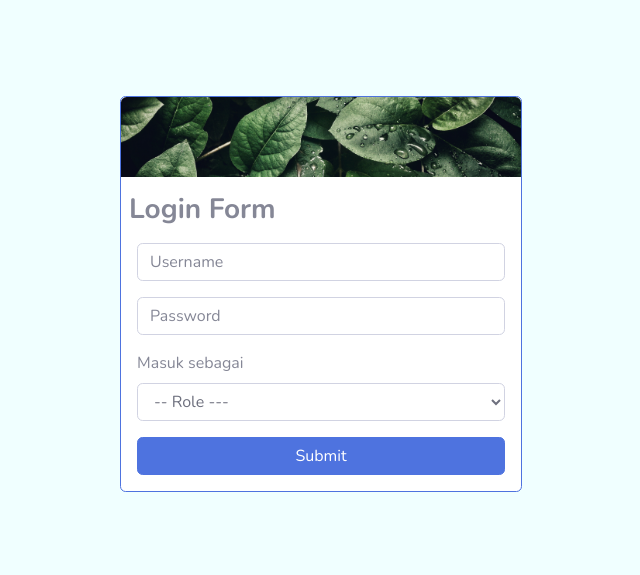
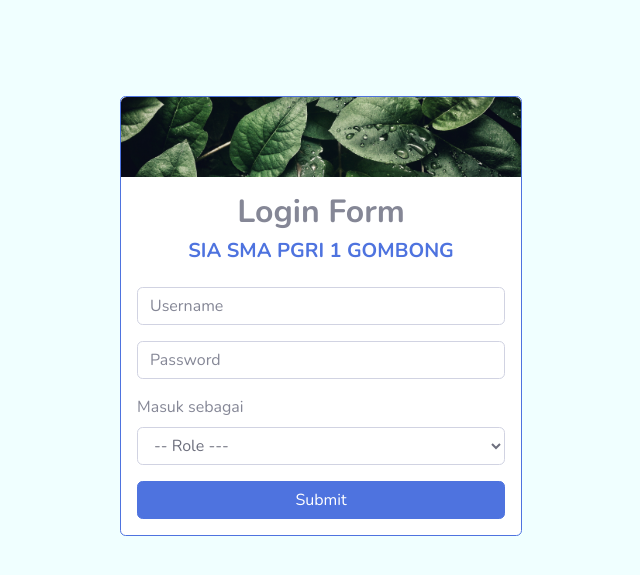
Before and after one commit to yusufseptian/sia-smarigo, a CodeIgniter 4 app: template app/Views/auth/other.php in a window 1280 px wide. Shown: the top 575 px of the page, without its empty margins (319-959 px from the left). Run offline with PHP 8.4 and a stand-in for CodeIgniter, Linux system fonts and the light colour scheme; the template is opened without the code that fills it, so the values that code supplies are empty; some libraries are stand-ins or nearby versions.

Commit message:
login rodo wagu

```diff
--- a/app/Views/auth/admin.php
+++ b/app/Views/auth/admin.php
@@ -3,7 +3,10 @@
 <div class="row bg-white  mt-5 border border-primary rounded pb-3">
     <div class="col-12 p-0 text-black">
         <img src="<?= base_url('assets/img/bg-login.jpg') ?>" class="img-fluid w-100 mb-3 rounded-top" style="height: 80px; object-fit: cover;">
-        <h3 class="mx-2 mb-3 font-weight-bold">Login Form</h3>
+        <div class="mx-2 mb-4 text-center">
+            <h2 class="font-weight-bold">Login Admin</h2>
+            <h5 class="text-primary font-weight-bold">SIA SMA PGRI 1 GOMBONG</h5>
+        </div>
         <form action="<?= base_url('auth/login') ?>" method="post" style="width: 400px;" class="px-3">
             <?php if (session('wrongData')) : ?>
                 <div class="alert alert-danger my-2" role="alert" id="alert">
--- a/app/Views/auth/other.php
+++ b/app/Views/auth/other.php
@@ -3,7 +3,10 @@
 <div class="row bg-white  mt-5 border border-primary rounded pb-3">
     <div class="col-12 p-0 text-black">
         <img src="<?= base_url('assets/img/bg-login.jpg') ?>" class="img-fluid w-100 mb-3 rounded-top" style="height: 80px; object-fit: cover;">
-        <h3 class="mx-2 mb-3 font-weight-bold">Login Form</h3>
+        <div class="mx-2 mb-4 text-center">
+            <h2 class="font-weight-bold">Login Form</h2>
+            <h5 class="text-primary font-weight-bold">SIA SMA PGRI 1 GOMBONG</h5>
+        </div>
         <form action="<?= base_url('auth/login') ?>" method="post" style="width: 400px;" class="px-3">
             <?php if (session('wrongData')) : ?>
                 <div class="alert alert-danger my-2" role="alert" id="alert">
--- a/app/Views/templates/login.php
+++ b/app/Views/templates/login.php
@@ -41,8 +41,9 @@
             }, 1500);
         </script>
     <?php endif ?>
+
+    <?= $this->include('templates/partial/notif'); ?>
+
 </body>
 
-<?= $this->include('templates/partial/notif'); ?>
-
 </html>
```
